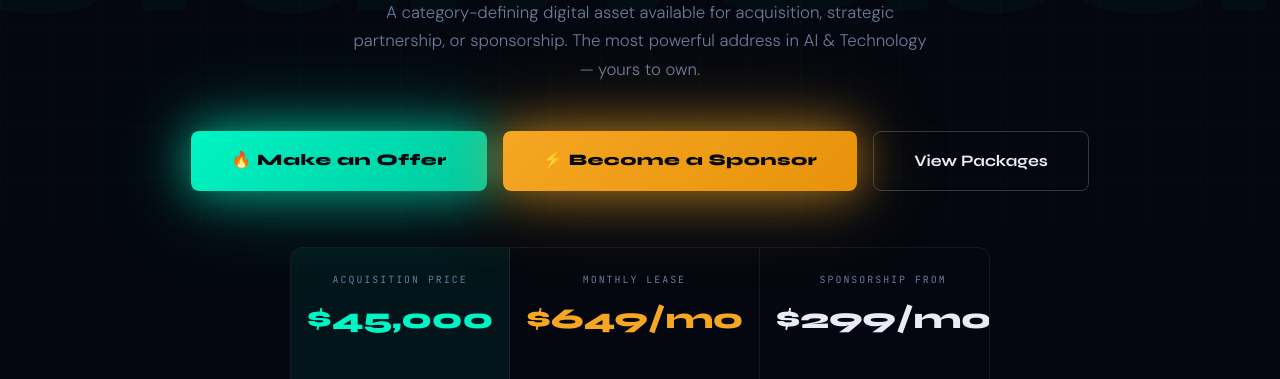
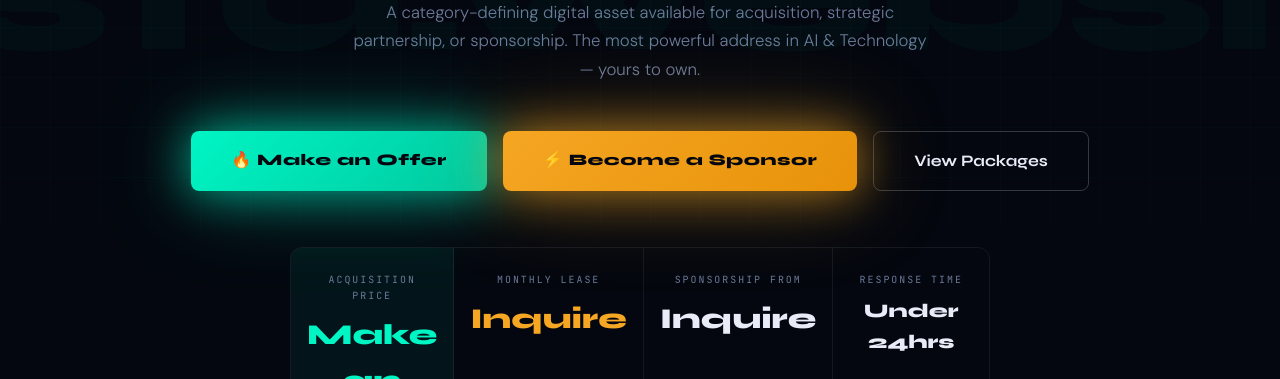
Before and after one commit to WEBWORKSA1/insta-website, a plain HTML site: page acquisition.html in a window 1280 px wide. Shown: the part 573-952 px from the top of the page. Drawn offline with Linux system fonts and the light colour scheme.

Commit message:
Remove domain prices — pricing now via marketplaces only

```diff
--- a/acquisition.html
+++ b/acquisition.html
@@ -434,15 +434,15 @@
   <div class="price-bar">
     <div class="price-item featured">
       <div class="price-label">Acquisition Price</div>
-      <div class="price-val green">$45,000</div>
+      <div class="price-val green">Make an Offer</div>
     </div>
     <div class="price-item">
       <div class="price-label">Monthly Lease</div>
-      <div class="price-val gold">$649/mo</div>
+      <div class="price-val gold">Inquire</div>
     </div>
     <div class="price-item">
       <div class="price-label">Sponsorship From</div>
-      <div class="price-val">$299/mo</div>
+      <div class="price-val">Inquire</div>
     </div>
     <div class="price-item">
       <div class="price-label">Response Time</div>
@@ -490,7 +490,7 @@
       <tbody>
         <tr class="highlight">
           <td><strong>insta.website</strong></td>
-          <td><strong style="color:var(--accent)">$45,000</strong></td>
+          <td><strong style="color:var(--accent)">Make an Offer</strong></td>
           <td>2026</td>
           <td>AI & Technology</td>
           <td><span class="badge-sale">FOR SALE</span></td>
@@ -749,8 +749,8 @@
     <h2 class="section-title">Ready to Acquire insta.website?</h2>
     <p>Purchase outright, lease monthly, or start a sponsorship — we respond within 24 hours. All transfers via Escrow.com.</p>
     <div class="contact-grid">
-      <div class="c-opt"><div class="c-lbl">Acquisition</div><div class="c-val">$45,000</div></div>
-      <div class="c-opt"><div class="c-lbl">Monthly Lease</div><div class="c-val">$649/mo</div></div>
+      <div class="c-opt"><div class="c-lbl">Acquisition</div><div class="c-val">Make an Offer</div></div>
+      <div class="c-opt"><div class="c-lbl">Monthly Lease</div><div class="c-val">Inquire</div></div>
       <div class="c-opt"><div class="c-lbl">Response Time</div><div class="c-val">Under 24hrs</div></div>
     </div>
     <a href="mailto:acquire@insta.website" class="btn-glow" style="font-size:1rem;padding:1.1rem 3rem">
```
